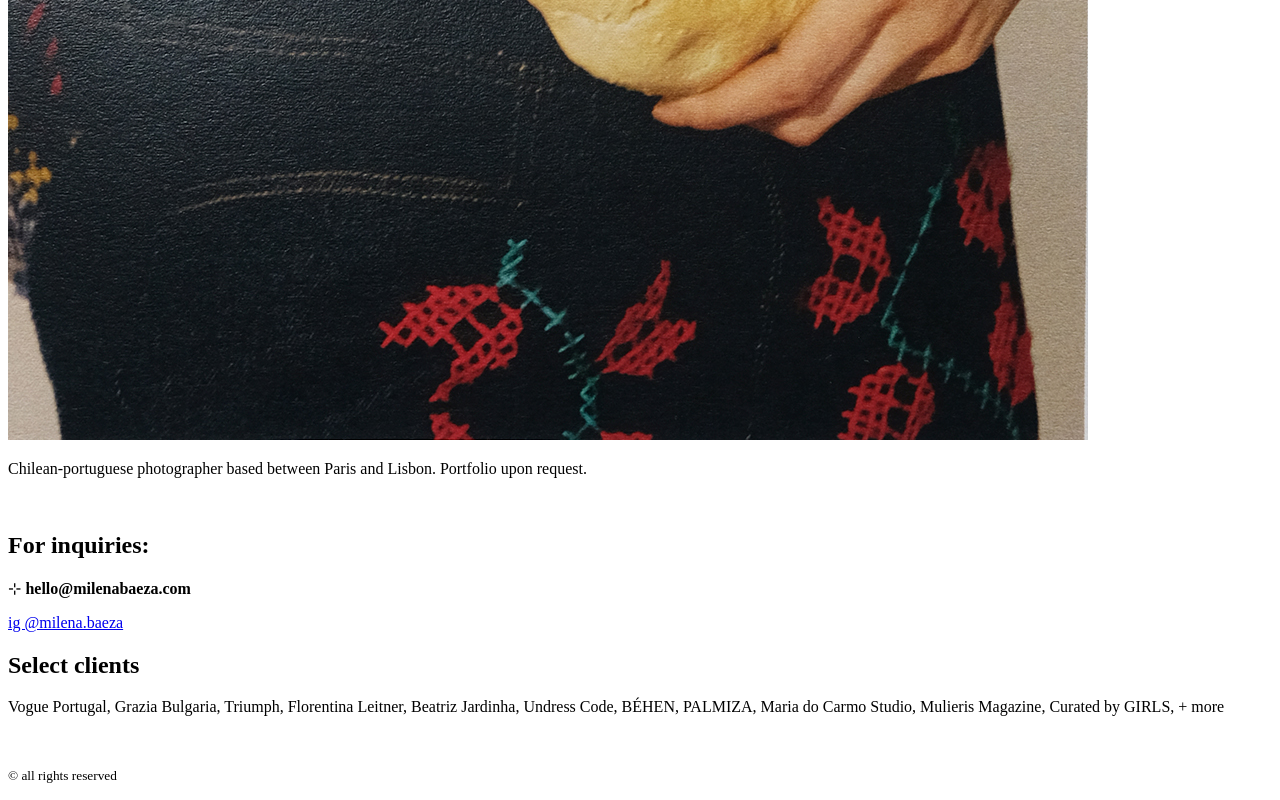
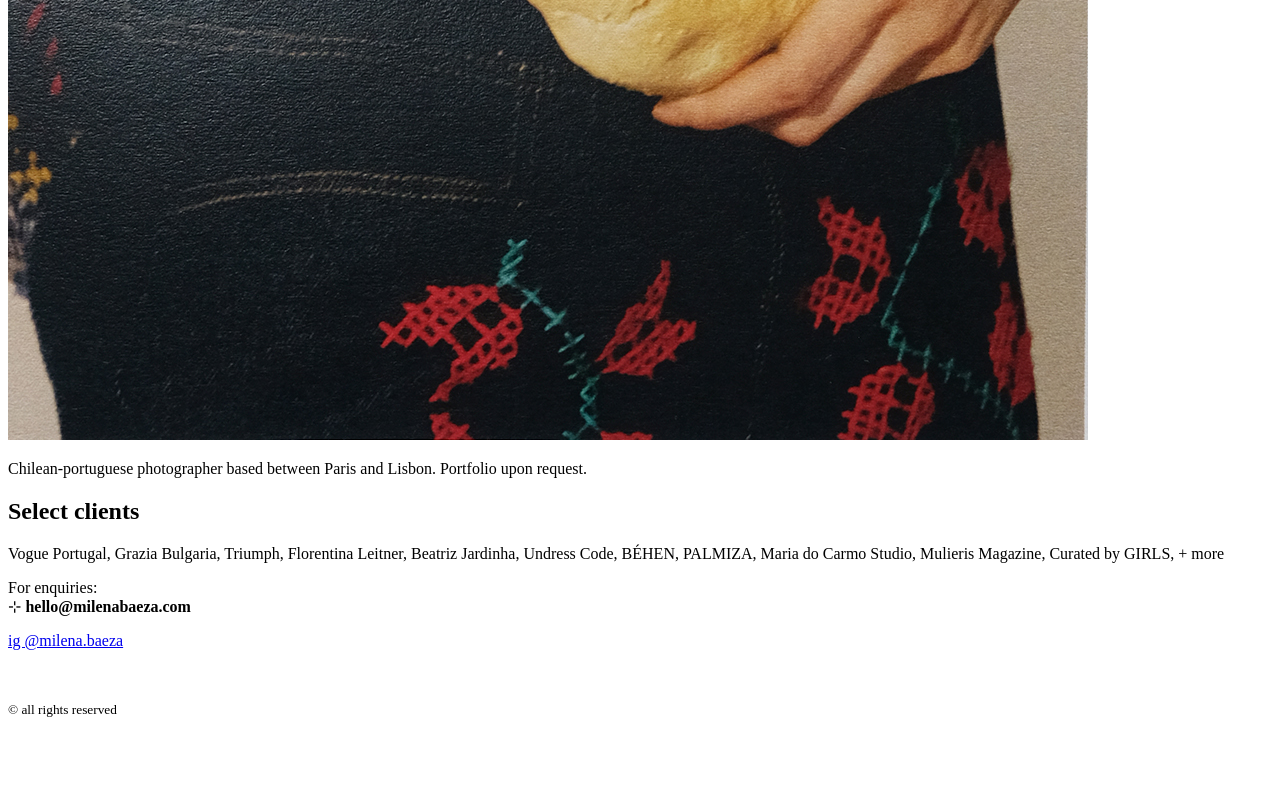
Before and after one commit to milebza/milebza.github.io, a React (Create React App) app: page / in a window 1280 px wide. Shown: the part 1851-2651 px from the top of the page. After the commit the page ends 2585 px from the top, so only its background shows below. Built offline with nearby package versions, Linux system fonts and the light colour scheme; the HTML template or start-up script is replaced by a standard one.

Commit message:
Update about

```diff
--- a/src/routes/About/index.js
+++ b/src/routes/About/index.js
@@ -41,16 +41,6 @@ const About = () => (
         <p>
           Chilean-portuguese photographer based between Paris and Lisbon. Portfolio upon request.
         </p>
-        <br />
-         <h2 className="about-home__title">For inquiries:</h2>
-         <p> ⊹ <b>hello@milenabaeza.com</b> </p>
-
-         <p> <a
-            href="https://www.instagram.com/milena.baeza/"
-            target="_blank"
-            rel="noreferrer"
-          >ig @milena.baeza</a>
-        </p>
       </section>
       <section className="about-home__section">
         <h2 className="about-home__title">Select clients</h2>
@@ -71,6 +61,16 @@ const About = () => (
           <li>+ more</li>
         </ul> */}
       </section>
+      <section>
+        <p>For enquiries:<br /> ⊹ <b>hello@milenabaeza.com</b> </p>
+
+        <p> <a
+          href="https://www.instagram.com/milena.baeza/"
+          target="_blank"
+          rel="noreferrer"
+        >ig @milena.baeza</a>
+        </p>
+      </section>
       <br />
       <p><small>© all rights reserved</small></p>
     </main>
```
